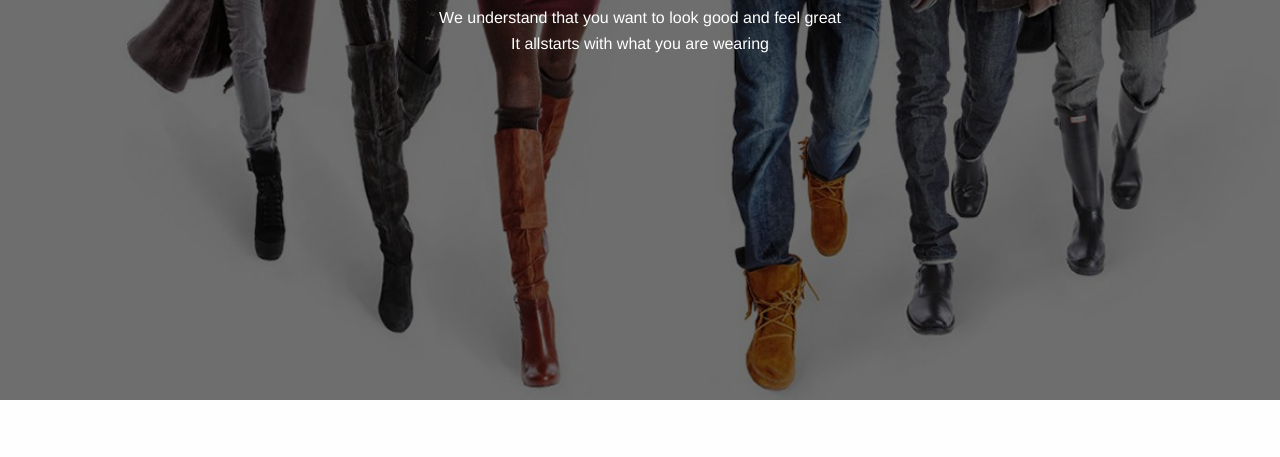
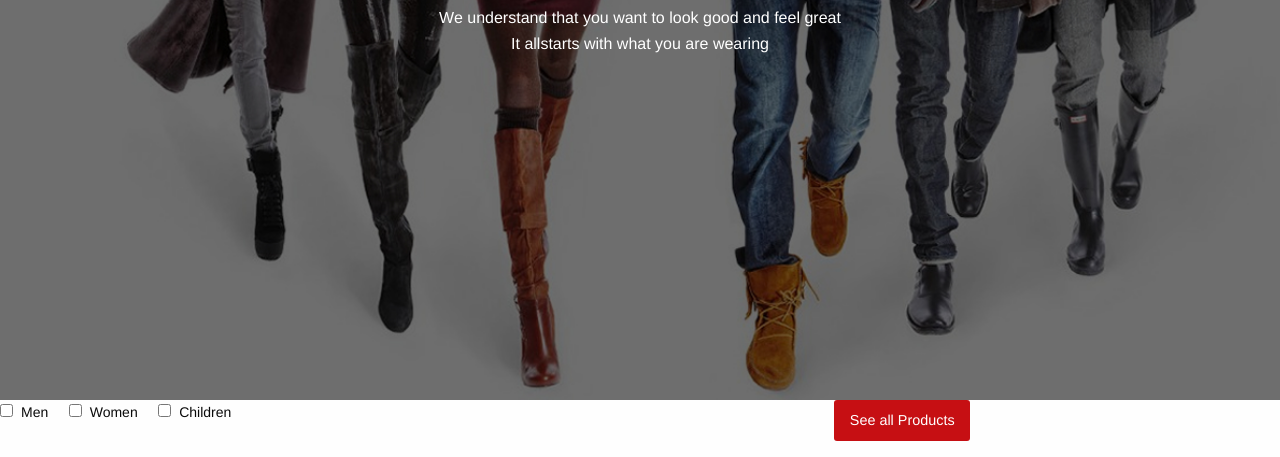
Before and after one commit to skafis/yolomy, a plain HTML site: page index.html in a window 1280 px wide. Shown: the part 450-907 px from the top of the page. Before the commit the page ends 850 px from the top, so only its background shows below. Drawn offline with Linux system fonts and the light colour scheme.

Commit message:
add radio buttons

```diff
--- a/css/app.css
+++ b/css/app.css
@@ -27,3 +27,7 @@ nav {
 .text {
     padding-top: 356px
 }
+
+.button {
+    float: right;
+}
--- a/index.html
+++ b/index.html
@@ -14,8 +14,18 @@
               <header>YOLOMY <nav><a href="#">Home</a> <a href="#">Products</a> </nav></header>
               <div class="expanded row text">
                   <h3>OUR CLOTHING, YOUR COMFORT</h3>
-                  <P>We understand that you want to look good and feel great<br>It allstarts with what you are wearing</p>
+                  <P> We understand that you want to look good and feel great<br>It allstarts with what you are wearing </p>
               </div>
+          </div>
+          <div class="row radio">
+              <fieldset class="large-6 columns">
+                <input id="checkbox1" type="checkbox"><label for="checkbox1">Men</label>
+                <input id="checkbox2" type="checkbox"><label for="checkbox2">Women</label>
+                <input id="checkbox3" type="checkbox"><label for="checkbox3">Children</label>
+              </fieldset>
+              <fieldset class="large-6 columns">
+                  <button type="button" class="alert button">See all Products</button>
+              </fieldset>
           </div>
       </div>
 
```
